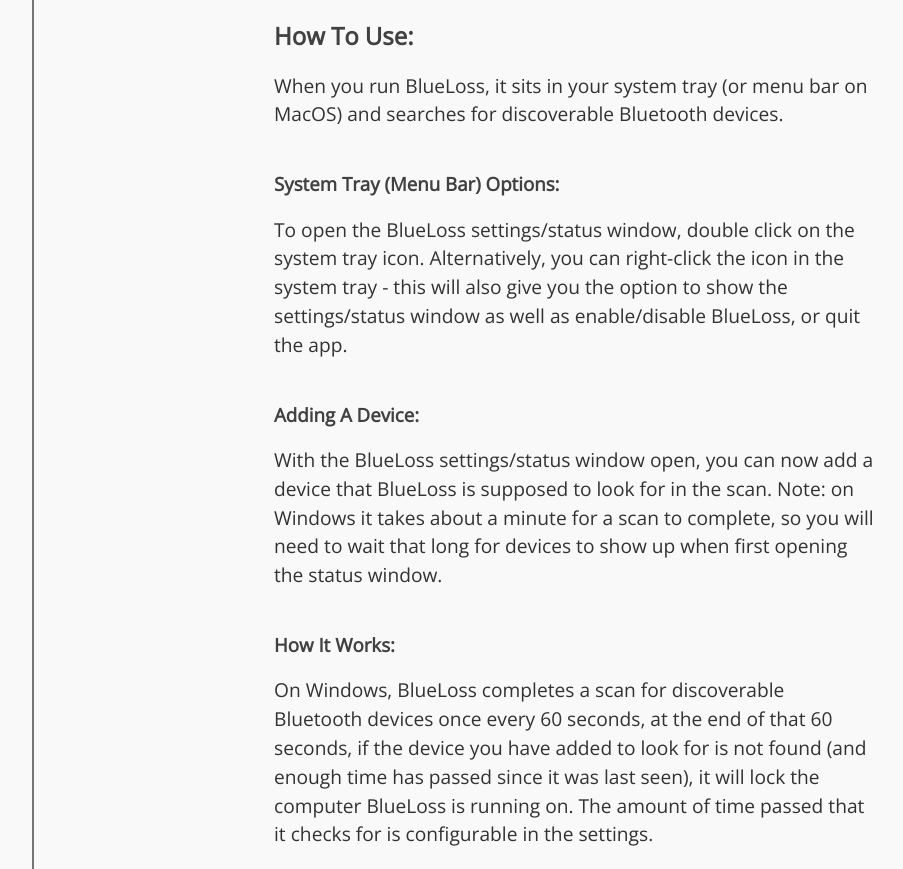
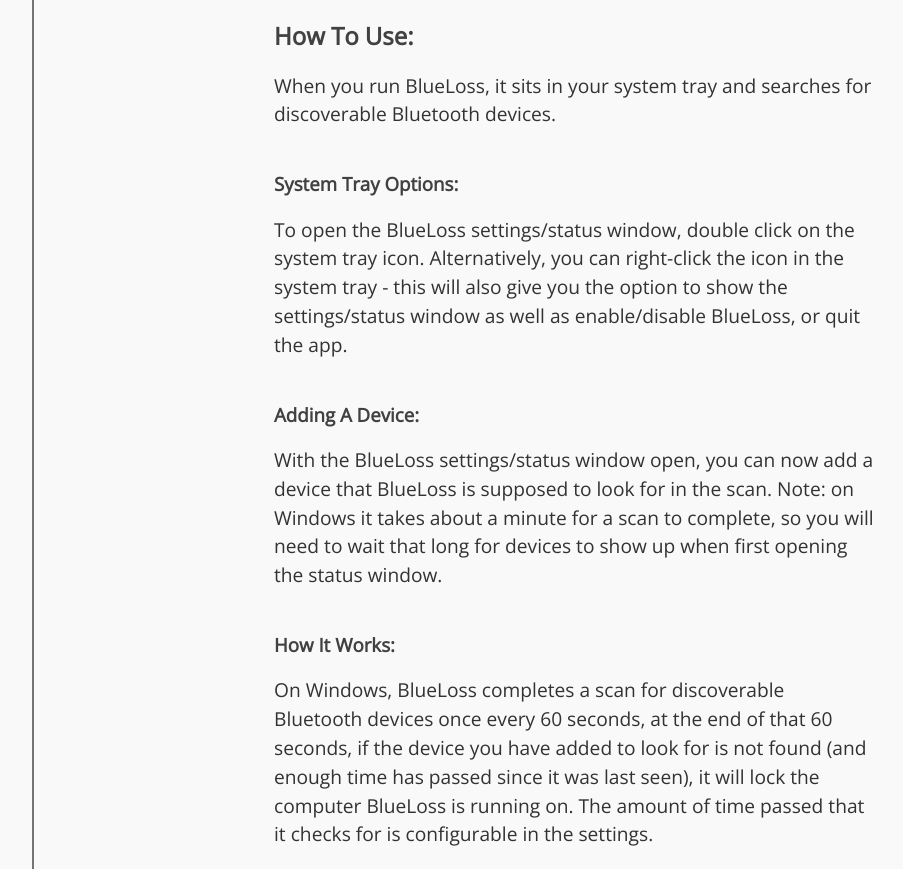
Before and after one commit to Darkle/BlueLoss, a website: page website/blueloss-windows-desktop-app.html in a window 1280 px wide. Shown: the part 1836-2705 px from the top of the page, without its empty margins (166-1069 px from the left). Drawn offline with nearby package versions, Linux system fonts and the light colour scheme.

Commit message:
Removed references to MacOS.

```diff
--- a/website/blueloss-windows-desktop-app.html
+++ b/website/blueloss-windows-desktop-app.html
@@ -163,9 +163,9 @@
 
       <h2>How To Use:</h2>
 
-      <p>When you run BlueLoss, it sits in your system tray (or menu bar on MacOS) and searches for discoverable Bluetooth devices.</p>
+      <p>When you run BlueLoss, it sits in your system tray and searches for discoverable Bluetooth devices.</p>
 
-      <h3>System Tray (Menu Bar) Options:</h3>
+      <h3>System Tray Options:</h3>
 
       <p>To open the BlueLoss settings/status window, double click on the system tray icon. Alternatively, you can right-click the
       icon in the system tray - this will also give you the option to show the settings/status window as well as enable/disable
```
